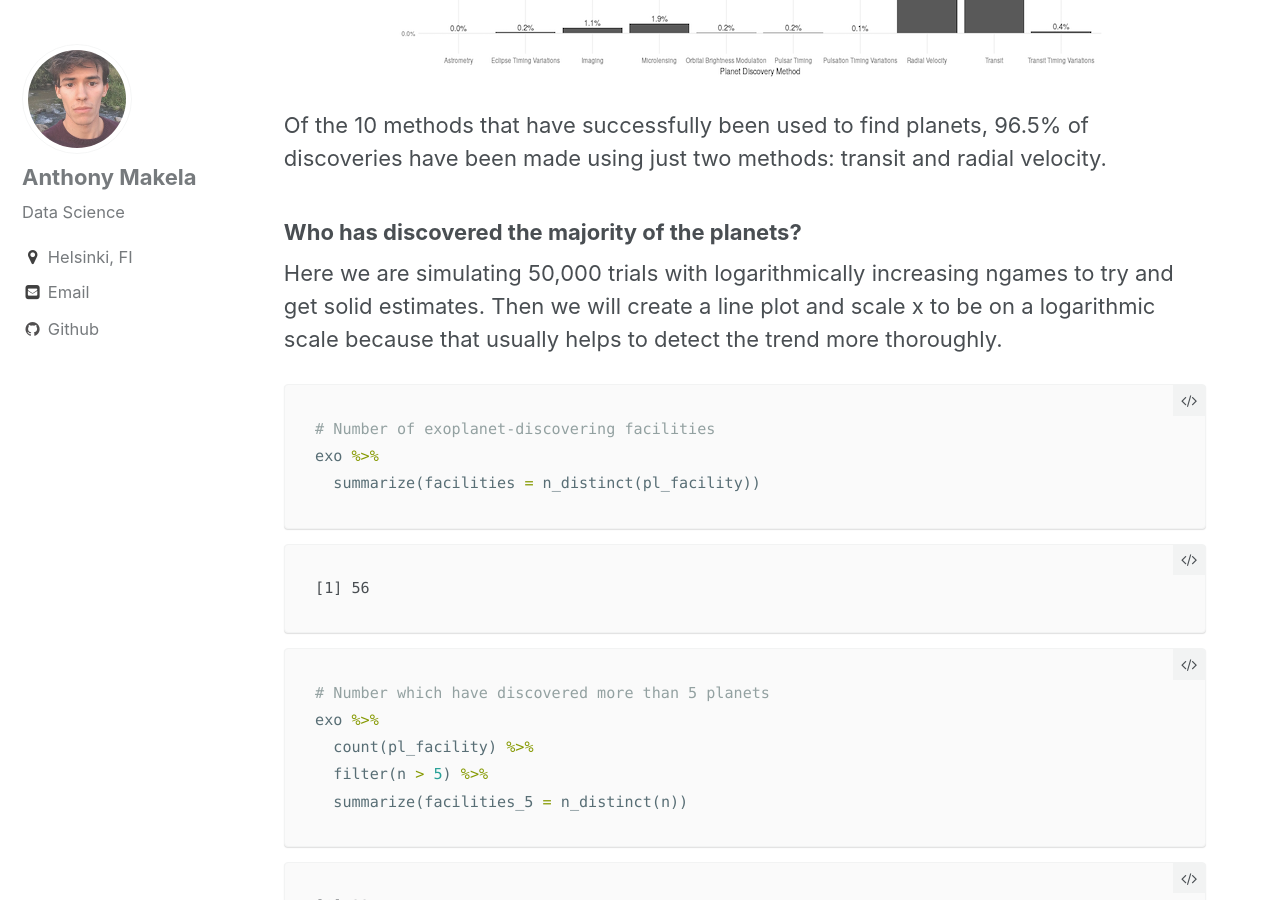
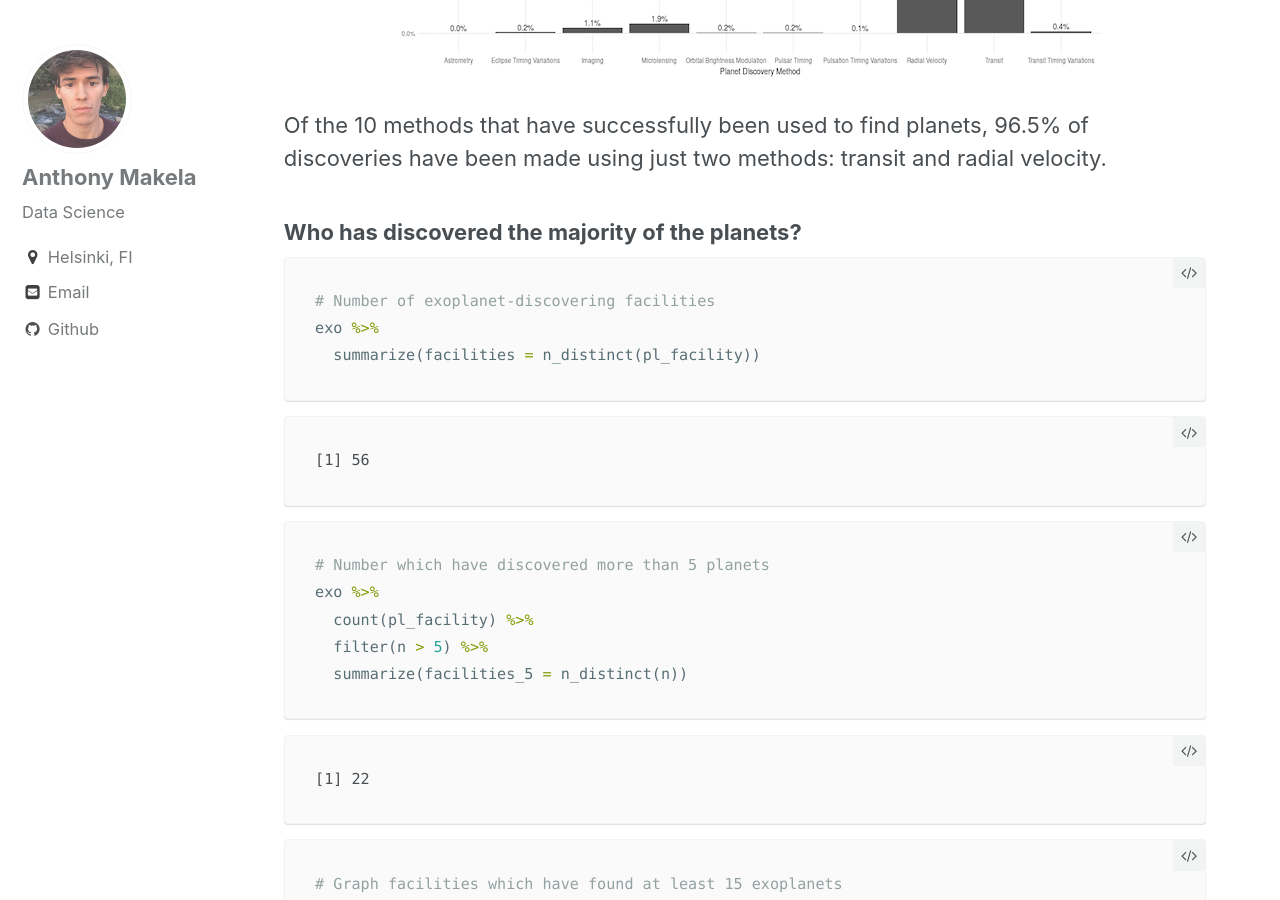
Before and after one commit to anthonymakela/anthonymakela.github.io, a Jekyll site: the page built from _posts/2019-01-01-Analysis-On-Exoplanets.md, in a window 1280 px wide and 900 px high, scrolled down 5080 px. Built offline with Jekyll 4.4.1, drawn with Linux system fonts in a browser that asks for light colours; nearby versions of some CDN libraries.

Commit message:
Exoplanets

````diff
--- a/_posts/2019-01-01-Analysis-On-Exoplanets.md
+++ b/_posts/2019-01-01-Analysis-On-Exoplanets.md
@@ -130,8 +130,6 @@ exo %>%
 Of the 10 methods that have successfully been used to find planets, 96.5% of discoveries have been made using just two methods: transit and radial velocity.
 
 ### Who has discovered the majority of the planets?
-
-Here we are simulating 50,000 trials with logarithmically increasing ngames to try and get solid estimates. Then we will create a line plot and scale x to be on a logarithmic scale because that usually helps to detect the trend more thoroughly.
 
 ``` r
 # Number of exoplanet-discovering facilities
````
